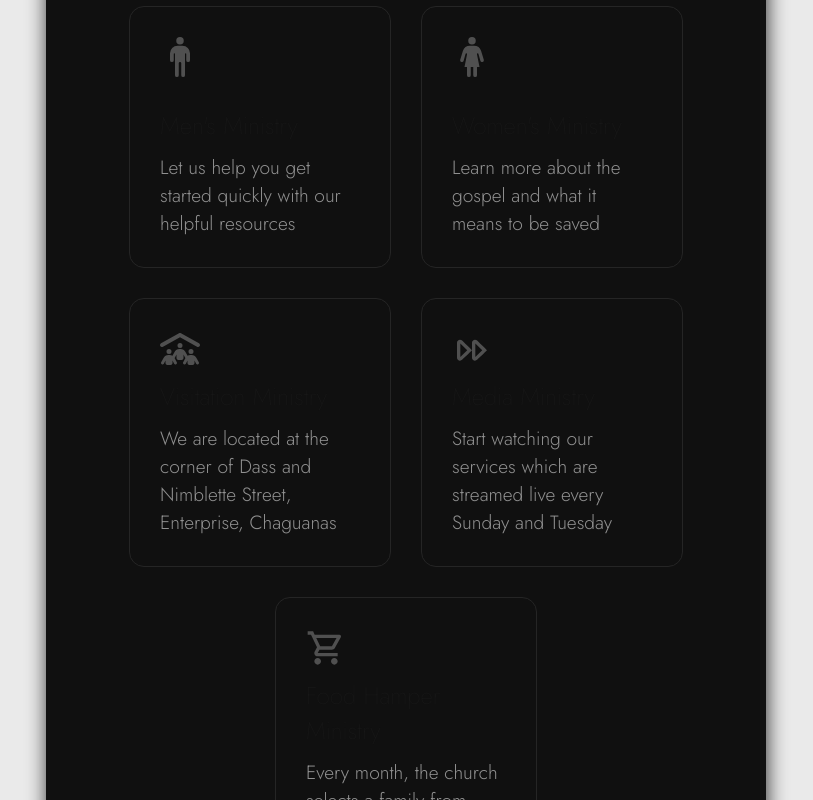
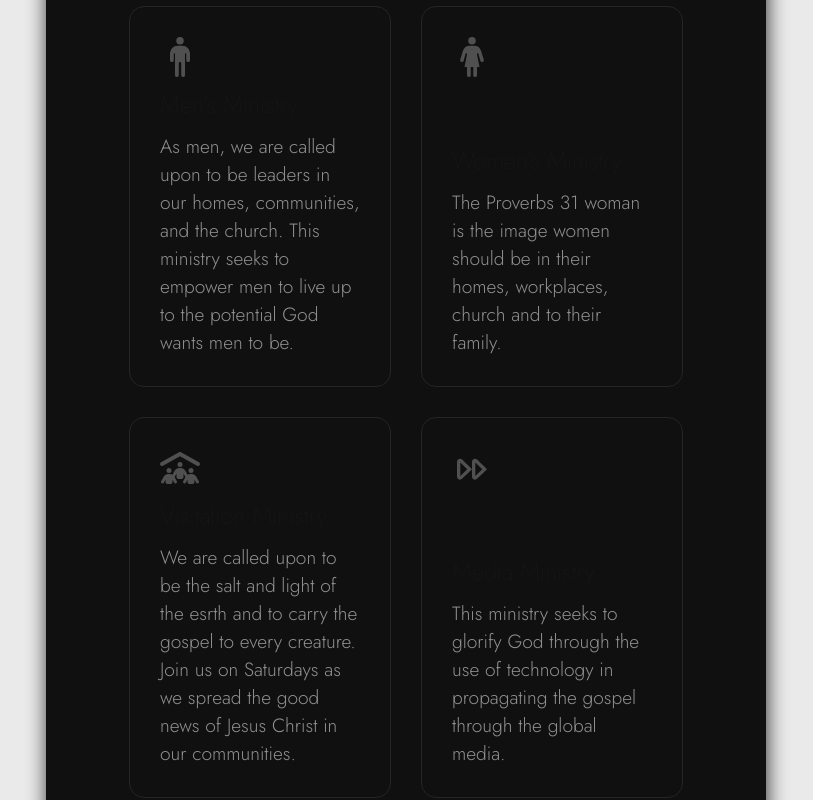
Before and after one commit to sgarcia97/test-app, a Next.js app: page /ministries in a window 1280 px wide. Shown: the part 680-1480 px from the top of the page, without its empty margins (234-1047 px from the left). Built offline with nearby package versions, Linux system fonts and the light colour scheme.

Commit message:
Update page.tsx

```diff
--- a/app/ministries/page.tsx
+++ b/app/ministries/page.tsx
@@ -16,25 +16,25 @@ const Page = () => {
                 <Card
                 img={<BsPersonStanding className="icon-small"/>}
                 title="Men's Ministry"
-                desc="Let us help you get started quickly with our helpful resources"
+                desc="As men, we are called upon to be leaders in our homes, communities, and the church. This ministry seeks to empower men to live up to the potential God wants men to be."
                 visible={false}
                 />
                 <Card
                 img={<BsPersonStandingDress className="icon-small" />}
                 title="Women's Ministry"
-                desc="Learn more about the gospel and what it means to be saved"
+                desc="The Proverbs 31 woman is the image women should be in their homes, workplaces, church and to their family."
                 visible={false}
                 />
                 <Card
                 img={<FaPeopleRoof className="icon-small"/>}
                 title="Visitation Ministry"
-                desc="We are located at the corner of Dass and Nimblette Street, Enterprise, Chaguanas"
+                desc="We are called upon to be the salt and light of the esrth and to carry the gospel to every creature. Join us on Saturdays as we spread the good news of Jesus Christ in our communities."
                 visible={false}
                 />
                 <Card
                 img={<TiMediaFastForwardOutline className="icon-small" />}
                 title="Media Ministry"
-                desc="Start watching our services which are streamed live every Sunday and Tuesday"
+                desc="This ministry seeks to glorify God through the use of technology in propagating the gospel through the global media."
                 visible={false}
                 />
                 <Card
```
